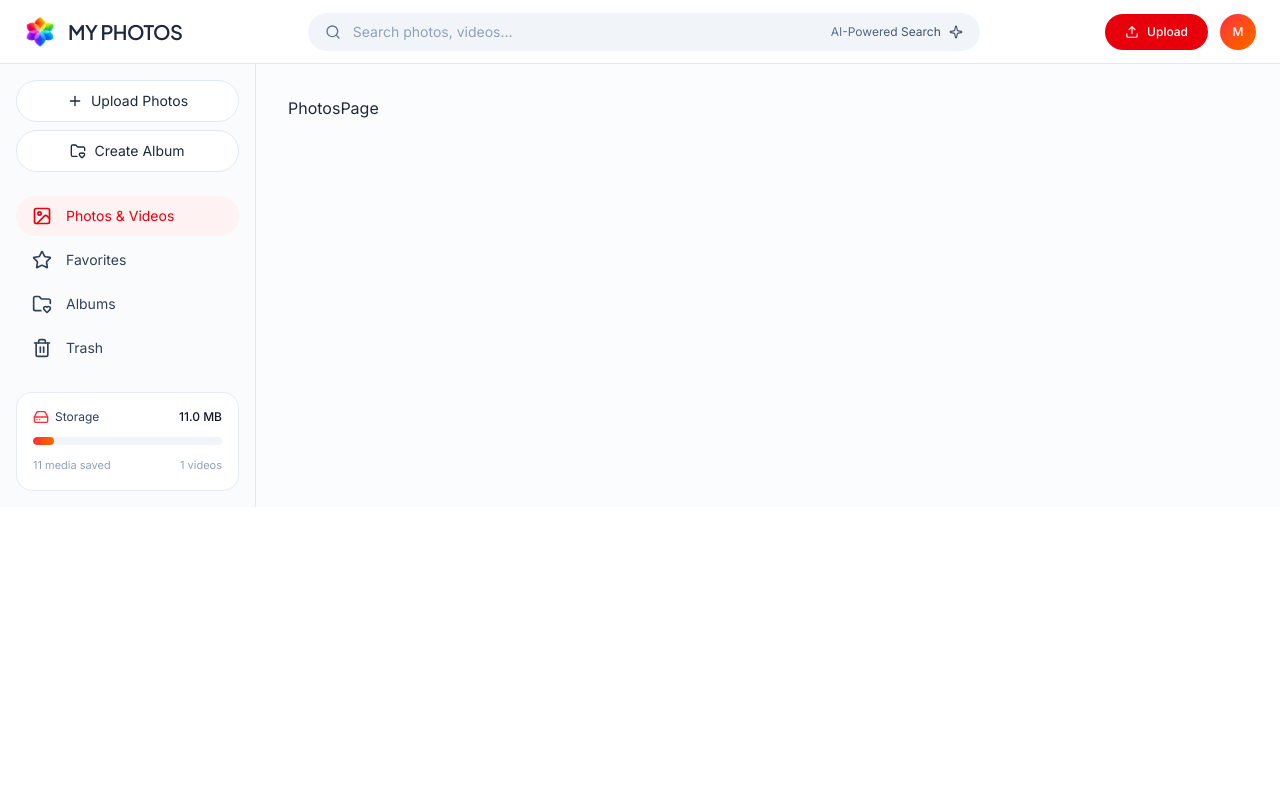
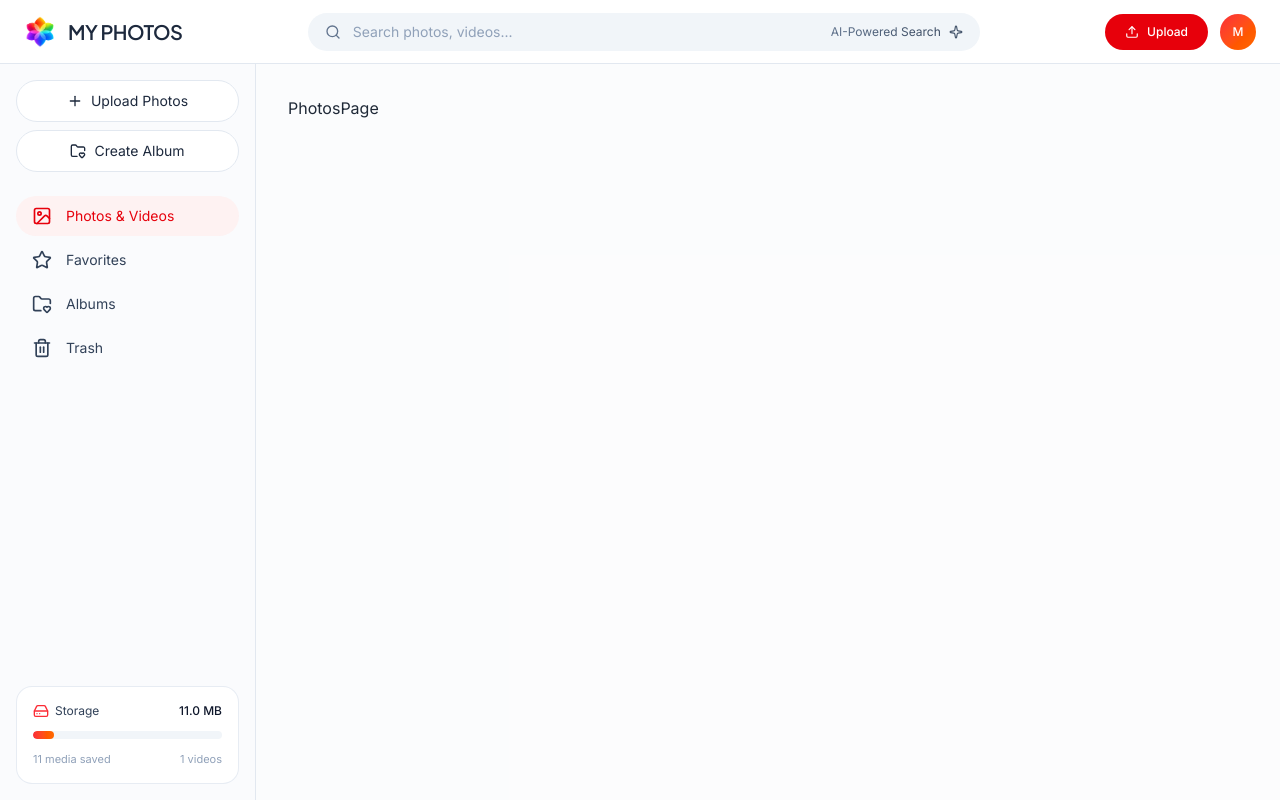
Before and after one commit to muktinathrajbanshi/my_photos, a React (Vite) app in the folder frontend/: page / in a window 1280 px wide. Built offline with nearby package versions, Linux system fonts and the light colour scheme; a web font is replaced by a local one.

Commit message:
aja lai yati la

```diff
--- a/frontend/src/components/layout/AppLayout.jsx
+++ b/frontend/src/components/layout/AppLayout.jsx
@@ -33,7 +33,7 @@ const AppLayout = () => {
   };
 
   return (
-    <div>
+    <div className="h-screen flex flex-col bg-white overflow-hidden">
       <Navbar
         searchQuery={searchQuery}
         onSearchChange={setSearchQuery}
```
